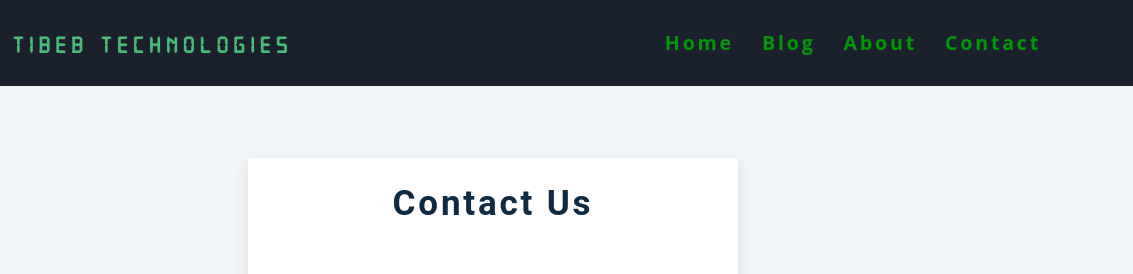
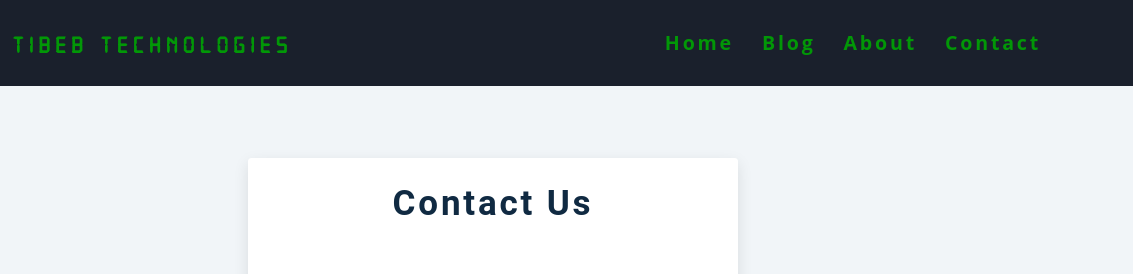
Before and after one commit to Decha777/tibeb-gatsby-, a Gatsby site: page /contact in a window 1280 px wide. Shown: the top 274 px of the page, 147-1280 px from the left. Built offline with nearby package versions, Linux system fonts and the light colour scheme; Gatsby itself is replaced by a stand-in of ours.

Commit message:
fix colors

```diff
--- a/src/globalStyles.js
+++ b/src/globalStyles.js
@@ -34,15 +34,15 @@ export const theme = {
             900: '#1a202c',
         },
         primary: {
-            100: '#f0fff4',
-            200: '#c6f6d5',
-            300: '#9ae6b4',
-            400: '#68d391',
-            500: '#48bb78',
-            600: '#38a169',
-            700: '#2f855a',
-            800: '#276749',
-            900: '#22543d',
+          100: '#04fb0c',
+          200: '#03e20b',
+          300: '#03c90a',
+          400: '#03b008',
+          500: '#029707',
+          600: '#027e06',
+          700: '#026405',
+          800: '#014b04',
+          900: '#013202',
         },
     },
     boxShadow: {
--- a/src/main.css
+++ b/src/main.css
@@ -23,10 +23,10 @@ Variables
   --clr-primary-1: hsl(122, 97%, 30%);
   --clr-secondary-1: hsl(30, 96%, 31%);
   --clr-tertiary-1: hsl(169, 97%, 50%);
-  --clr-primary-2: #02a308;
-  --clr-primary-3: #01c207;
-  --clr-primary-4: #04d30b;
-  --clr-primary-5: #00f708;
+  --clr-primary-2: #027e06;
+  --clr-primary-3: #026405;
+  --clr-primary-4: #014b04;
+  --clr-primary-5: #013202;
   /* lighter shades of primary color */
   --clr-primary-6: hsl(185, 57%, 50%);
   --clr-primary-7: hsl(184, 65%, 59%);
```
